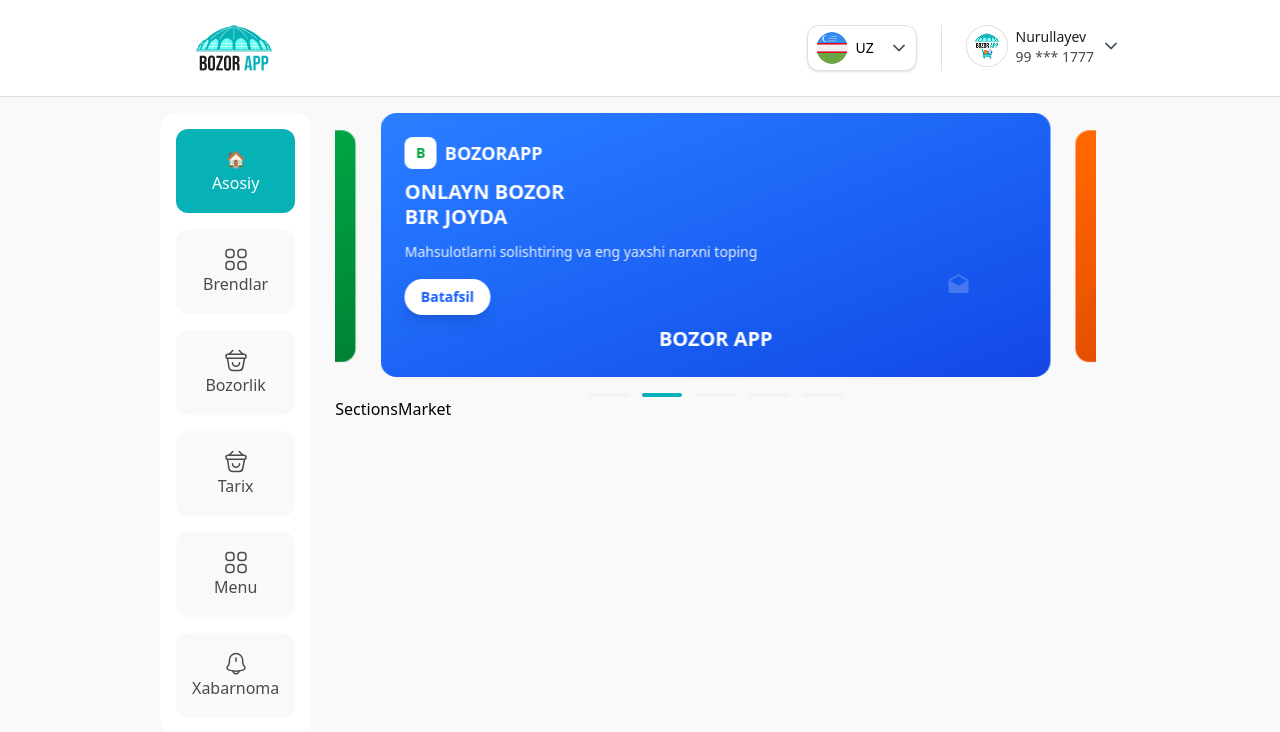
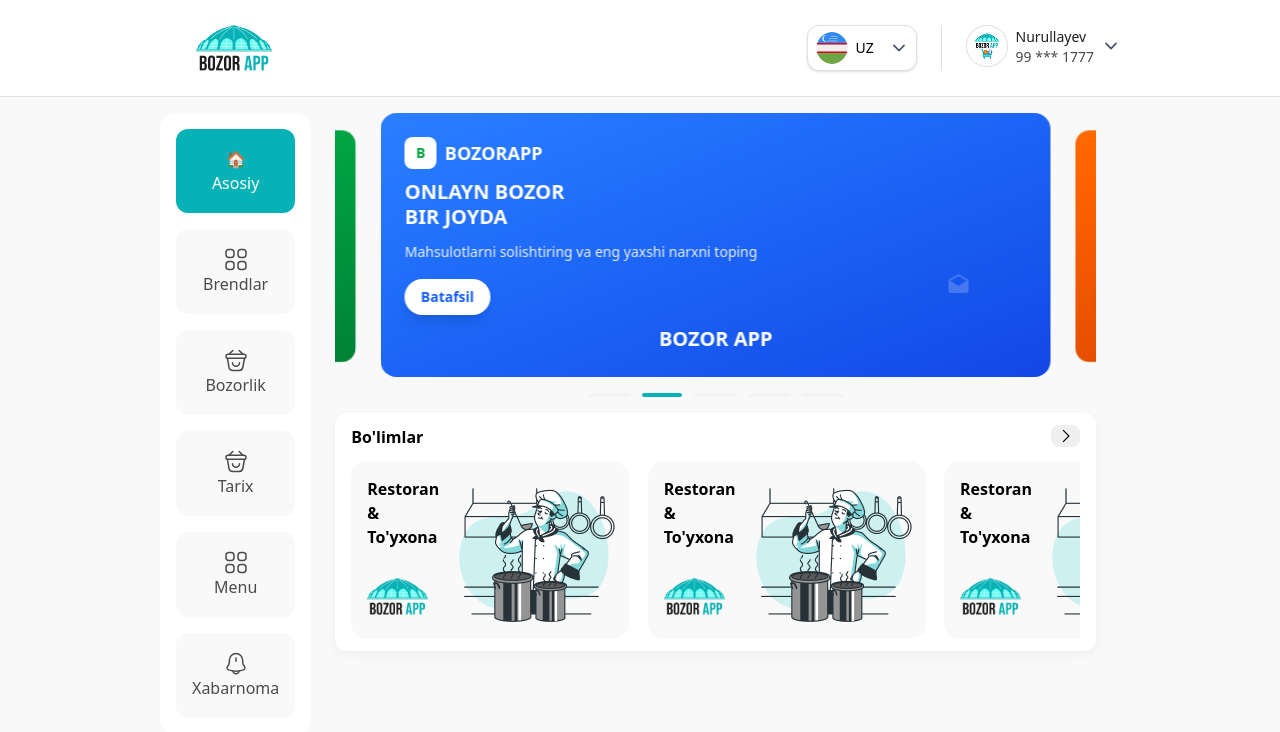
Before and after one commit to 932525862/BozozrApp, a React (Vite) app: page / in a window 1280 px wide. Shown: the top 732 px of the page. Built offline with nearby package versions, Linux system fonts and the light colour scheme.

Commit message:
add: market Sections in home page

```diff
--- a/src/App.jsx
+++ b/src/App.jsx
@@ -9,6 +9,7 @@
 import HistoryPage from "./pages/history/HistoryPage";
 import MenuPage from "./pages/menu/MenuPage";
 import NotificationsPage from "./pages/notifications/NotificationsPage";
+import SectionsPage from "./pages/home/sections/SectionsPage";
 
 function App() {
   return (
@@ -16,6 +17,7 @@
       <Routes>
         <Route path="/" element={<Layout />}>
           <Route index element={<HomePage />} />
+          <Route path="sections" element={<SectionsPage />} />
           <Route path="about" element={<AboutPage />} />
           <Route path="brends" element={<CategoryPage />} />
           <Route path="markets" element={<MarketPage />} />
--- a/src/components/SideBar.jsx
+++ b/src/components/SideBar.jsx
@@ -232,12 +232,19 @@
         <NavLink
           key={to}
           to={to}
-          className={({ isActive }) =>
-            `px-[16px] py-[18px] rounded-[12px] font-[500] flex flex-col items-center transition-all duration-200 ${
-              isActive
+          className={({ isActive }) =>{
+            const customActive =
+              (to === "/" &&
+                (location.pathname === "/" ||
+                  location.pathname.startsWith("/sections"))) ||
+              isActive;
+            return `px-[16px] py-[18px] rounded-[12px] font-[500] flex flex-col items-center transition-all duration-200 ${
+              customActive
                 ? "bg-[#06B2B6] text-white"
                 : "bg-[#F9F9F9] text-[#4B4B4B] hover:bg-[#06B2B6] hover:text-white"
             }`
+          }
+
           }
         >
           <div className="flex flex-col items-center">
--- a/src/pages/home/components/SectionsMarket.jsx
+++ b/src/pages/home/components/SectionsMarket.jsx
@@ -1,9 +1,127 @@
-import React from 'react'
+import React from "react";
+import { GrNext } from "react-icons/gr";
+import { Link, useNavigate } from "react-router-dom";
+// Import Swiper React components
+import { Swiper, SwiperSlide } from "swiper/react";
+import logo from "../../../assets/logo.png";
+import bgCooking from "../../../assets/Cooking.png";
+
+// Import Swiper styles
+import "swiper/css";
+import "swiper/css/pagination";
+
+import { Pagination } from "swiper/modules";
 
 const SectionsMarket = () => {
+  const navigate = useNavigate()
+  const handleNavigate = () => {
+    navigate("/sections")
+  }
   return (
-    <div>SectionsMarket</div>
-  )
-}
+    <div className="bg-[#FFFFFF] shadow-[0_4px_12px_#1E1E1E0A] rounded-[12px] py-[12px] px-[16px] mt-[16px]">
+      <div className="flex justify-between">
+        <div className="font-[600]">Bo'limlar</div>
+        <Link
+          to="/sections"
+          className="w-[29px] h-[22px] bg-[#EFEFEF] rounded-[8px] flex justify-center items-center"
+        >
+          <GrNext className="text-[14px]" />
+        </Link>
+      </div>
+      <div className="mt-[12px]">
+        <Swiper
+          slidesPerView={2.5}
+          spaceBetween={12}
+          // pagination={{
+          //   clickable: true,
+          // }}
+          modules={[Pagination]}
+          className="mySwiper"
+        >
+          <SwiperSlide>
+            <div
+              onClick={handleNavigate}
+              className="w-[278px] h-[178px] cursor-pointer bg-[#F9F9F9] rounded-[16px] pt-[16px] pl-[16px] pb-[25px]"
+              style={{
+                backgroundRepeat: "no-repeat",
+                backgroundPosition: "right center",
+                backgroundImage: `url(${bgCooking})`,
+              }}
+            >
+              <div className="flex flex-col justify-between h-full">
+                <div className="font-[600] max-w-[84px]">
+                  Restoran & To'yxona
+                </div>
+                <div className="w-[61px] h-[36px]">
+                  <img src={logo} alt="market app logo" />
+                </div>
+              </div>
+            </div>
+          </SwiperSlide>
+          <SwiperSlide>
+            <div
+              onClick={handleNavigate}
+              className="w-[278px] h-[178px] cursor-pointer bg-[#F9F9F9] rounded-[16px] pt-[16px] pl-[16px] pb-[25px]"
+              style={{
+                backgroundRepeat: "no-repeat",
+                backgroundPosition: "right center",
+                backgroundImage: `url(${bgCooking})`,
+              }}
+            >
+              <div className="flex flex-col justify-between h-full">
+                <div className="font-[600] max-w-[84px]">
+                  Restoran & To'yxona
+                </div>
+                <div className="w-[61px] h-[36px]">
+                  <img src={logo} alt="market app logo" />
+                </div>
+              </div>
+            </div>
+          </SwiperSlide>
+          <SwiperSlide>
+            <div
+            onClick={handleNavigate}
+              className="w-[278px] h-[178px] cursor-pointer bg-[#F9F9F9] rounded-[16px] pt-[16px] pl-[16px] pb-[25px]"
+              style={{
+                backgroundRepeat: "no-repeat",
+                backgroundPosition: "right center",
+                backgroundImage: `url(${bgCooking})`,
+              }}
+            >
+              <div className="flex flex-col justify-between h-full">
+                <div className="font-[600] max-w-[84px]">
+                  Restoran & To'yxona
+                </div>
+                <div className="w-[61px] h-[36px]">
+                  <img src={logo} alt="market app logo" />
+                </div>
+              </div>
+            </div>
+          </SwiperSlide>
+          <SwiperSlide>
+            <div
+            onClick={handleNavigate}
+              className="w-[278px] h-[178px] cursor-pointer bg-[#F9F9F9] rounded-[16px] pt-[16px] pl-[16px] pb-[25px]"
+              style={{
+                backgroundRepeat: "no-repeat",
+                backgroundPosition: "right center",
+                backgroundImage: `url(${bgCooking})`,
+              }}
+            >
+              <div className="flex flex-col justify-between h-full">
+                <div className="font-[600] max-w-[84px]">
+                  Restoran & To'yxona
+                </div>
+                <div className="w-[61px] h-[36px]">
+                  <img src={logo} alt="market app logo" />
+                </div>
+              </div>
+            </div>
+          </SwiperSlide>
+        </Swiper>
+      </div>
+    </div>
+  );
+};
 
-export default SectionsMarket
+export default SectionsMarket;
--- /dev/null
+++ b/src/pages/home/sections/SectionsPage.jsx
@@ -0,0 +1,9 @@
+import React from 'react'
+
+const SectionsPage = () => {
+  return (
+    <div>SectionsPage</div>
+  )
+}
+
+export default SectionsPage
```
Also changed, not shown: src/assets/Cooking.png (added).
